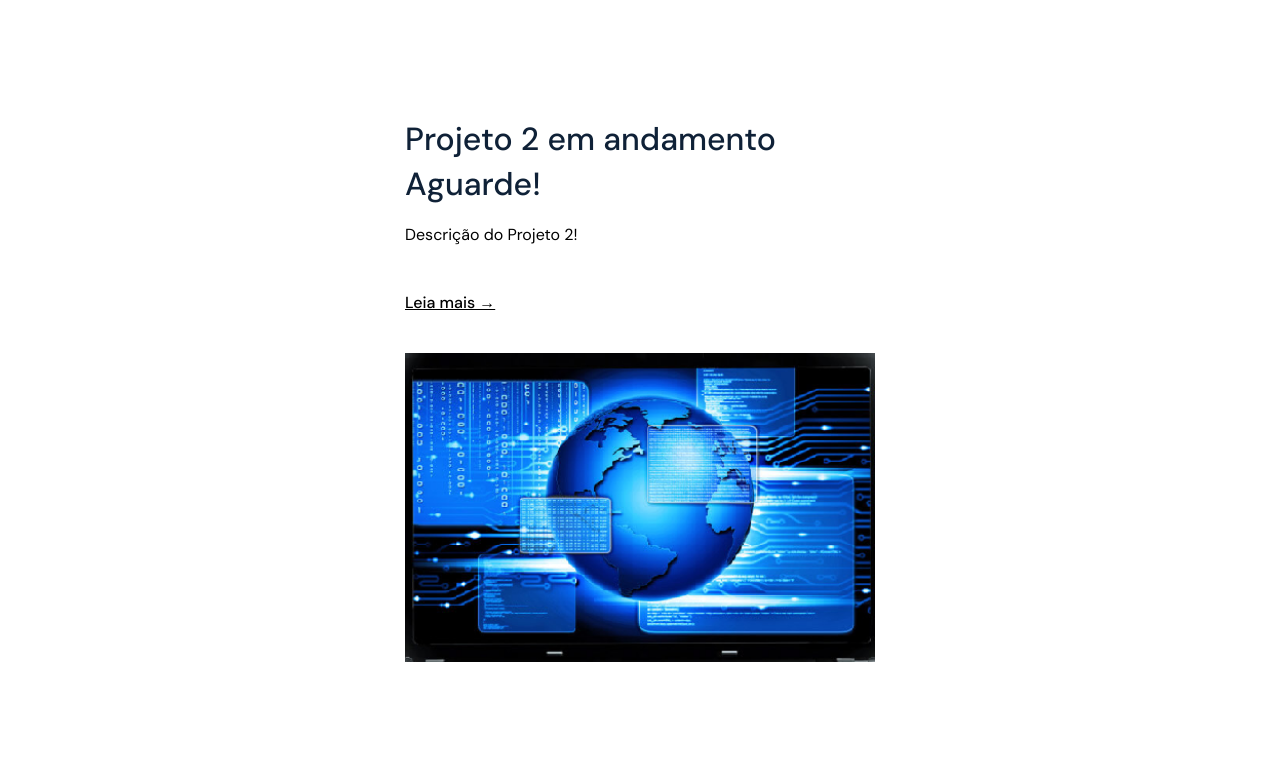
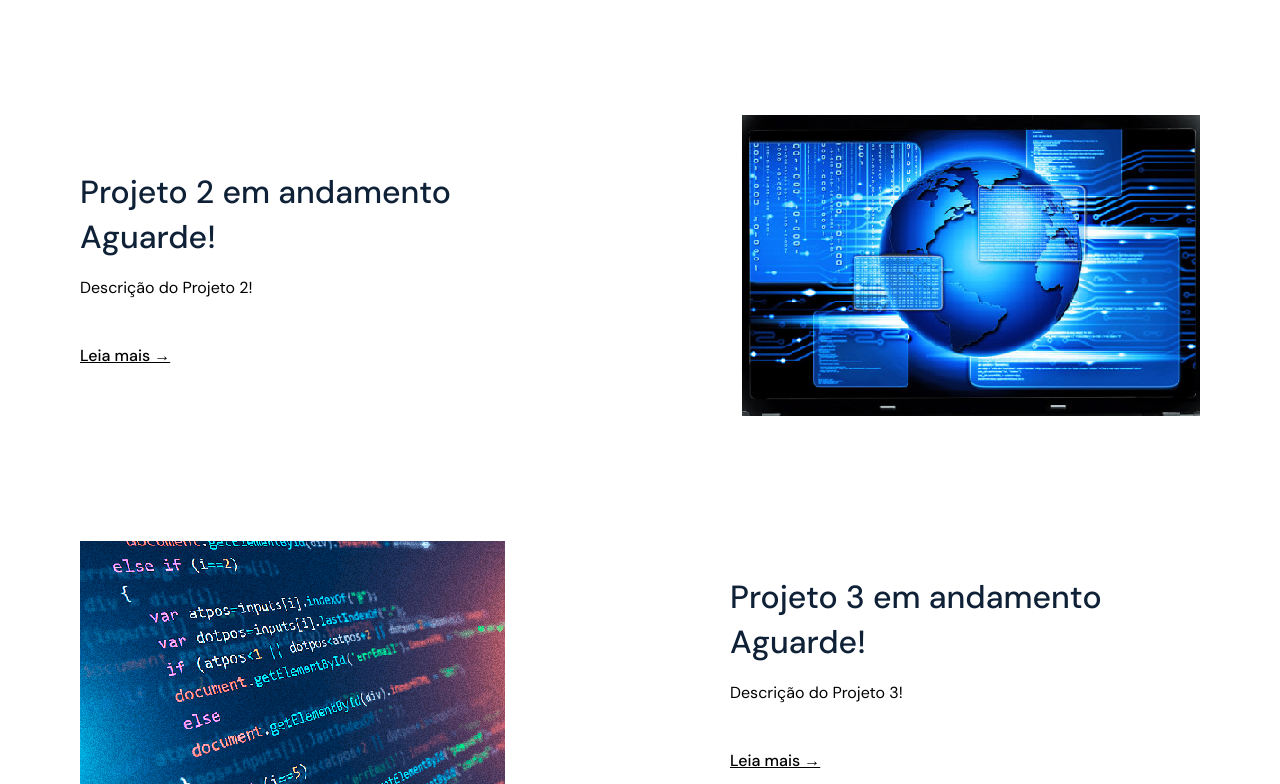
Before and after one commit to JoaoFP-QA/JoaoFP-QA.github.io, a plain HTML site: page index.html in a window 1280 px wide. Shown: the part 3566-4350 px from the top of the page. Drawn offline with Linux system fonts and the light colour scheme.

Commit message:
finalizando a parte do projeto

```diff
--- a/css/componentes/projetos.css
+++ b/css/componentes/projetos.css
@@ -2,7 +2,7 @@
     margin-bottom: 16rem;
     scroll-margin-top: 15rem;
 }
-.projects.projects__content{
+.projects.projects__content {
     max-width: 56rem;
     text-align: center;
     margin: 0 auto 6rem;
@@ -14,7 +14,7 @@
     gap:  4rem;
 }
 .projects ul li.projects__reversed-list {
-    flex-direction: column-reverse;
+    flex-direction: row-reverse;
 }
 .projects ul li:not(:last-of-type) {
     margin-bottom: 12rem;
@@ -22,7 +22,7 @@
 .projects ul li .image img {
     width: 100%;
     min-width: 40rem;
-    min-width: 47rem;
+    max-width: 47rem;
     height: auto;
 
 }
```
